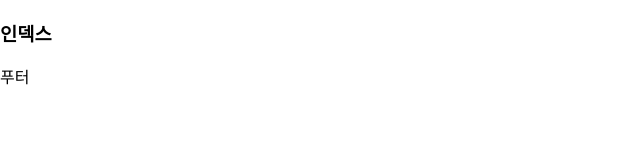
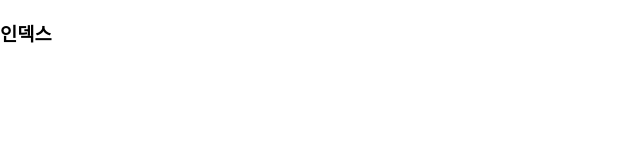
Before and after one commit to Jintonic31/Nintenddo, a React (Create React App) app in the folder Nintenddo/client/: page / in a window 1280 px wide. Shown: the top 160 px of the page, without its empty margins (0-640 px from the left). Built offline with nearby package versions, Linux system fonts and the light colour scheme.

Commit message:
[장유진] 커밋

```diff
--- a/Nintenddo/client/src/Component/Index.js
+++ b/Nintenddo/client/src/Component/Index.js
@@ -1,11 +1,9 @@
 import React from 'react'
-import Footing from './Footing'
 
 function Index() {
     return (
         <div>
             <h3>인덱스</h3>
-            <Footing />
         </div>
     )
 }
```
